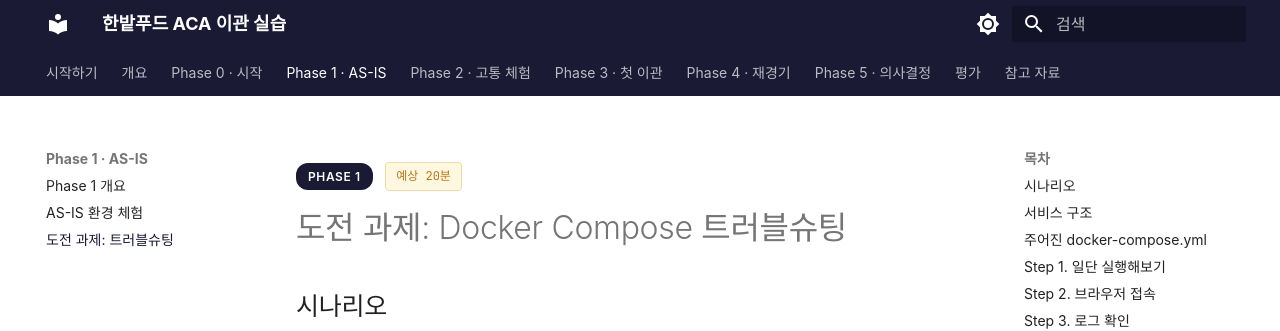
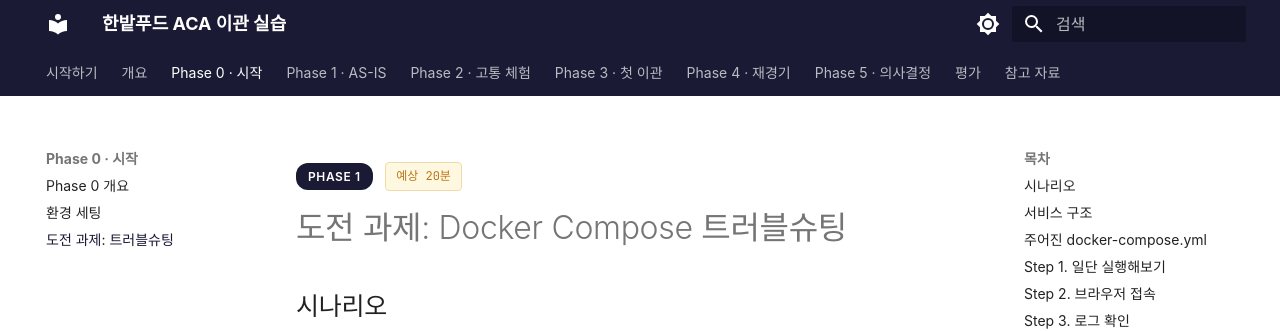
Before and after one commit to skilleat-labs/container-service-labs, an MkDocs documentation site: the page built from docs/phase-0/troubleshooting-compose.md, in a window 1280 px wide. Shown: the top 331 px of the page. Built offline with MkDocs 1.6.1 and Material for MkDocs 9.7.7, drawn with Linux system fonts in a browser that asks for light colours; some web fonts are replaced.

Commit message:
feat: 트러블슈팅 도전 과제를 Phase 0으로 이동
Co-Authored-By: Claude Sonnet 4.6 <noreply@anthropic.com>

```diff
--- a/mkdocs.yml
+++ b/mkdocs.yml
@@ -96,10 +96,10 @@ nav:
   - 'Phase 0 · 시작':
     - Phase 0 개요: phase-0/index.md
     - 환경 세팅: phase-0/environment-setup.md
+    - '도전 과제: 트러블슈팅': phase-0/troubleshooting-compose.md
   - 'Phase 1 · AS-IS':
     - Phase 1 개요: phase-1/index.md
     - AS-IS 환경 체험: phase-1/as-is-docker-compose.md
-    - '도전 과제: 트러블슈팅': phase-1/troubleshooting-compose.md
   - 'Phase 2 · 고통 체험':
     - Phase 2 개요: phase-2/index.md
     - '고통 1: 배포 지옥': phase-2/pain-1-deploy-hell.md
```
Also changed, not shown: docs/phase-0/troubleshooting-compose.md (renamed from docs/phase-1/troubleshooting-compose.md).
